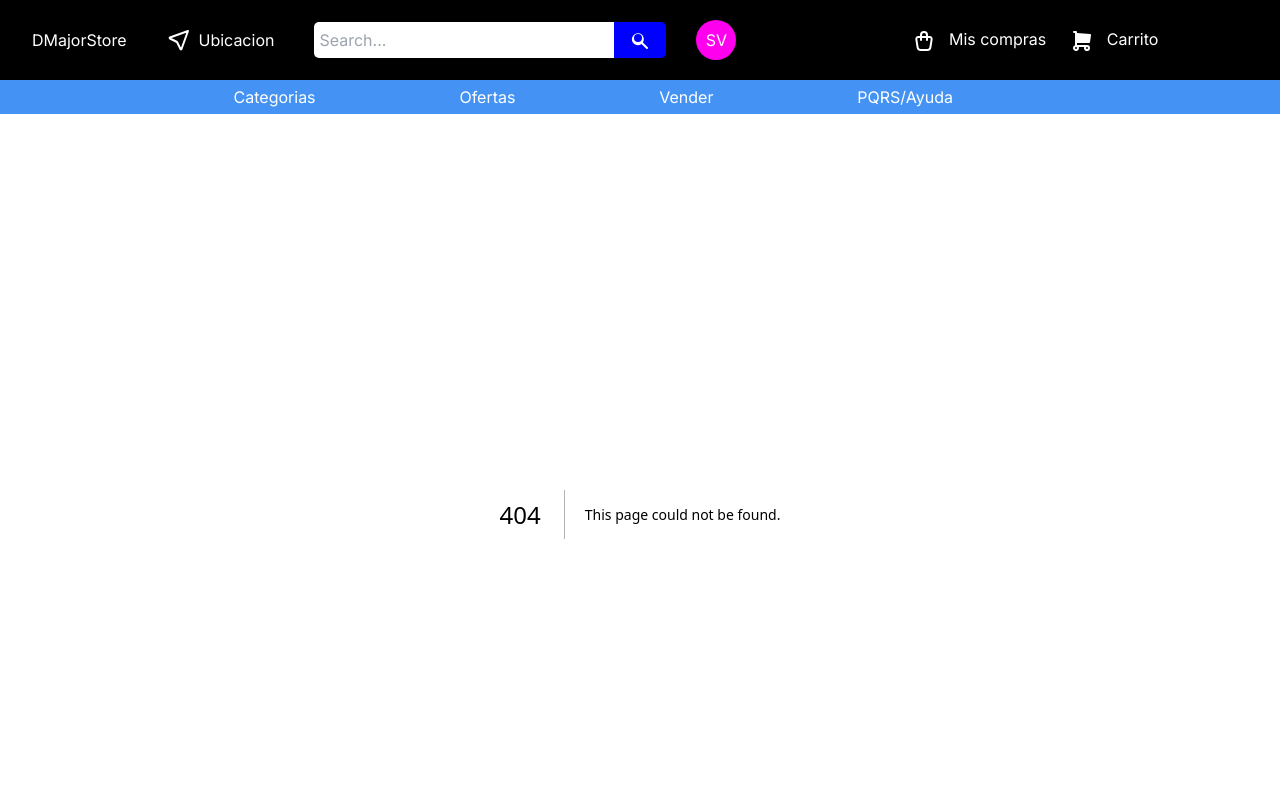
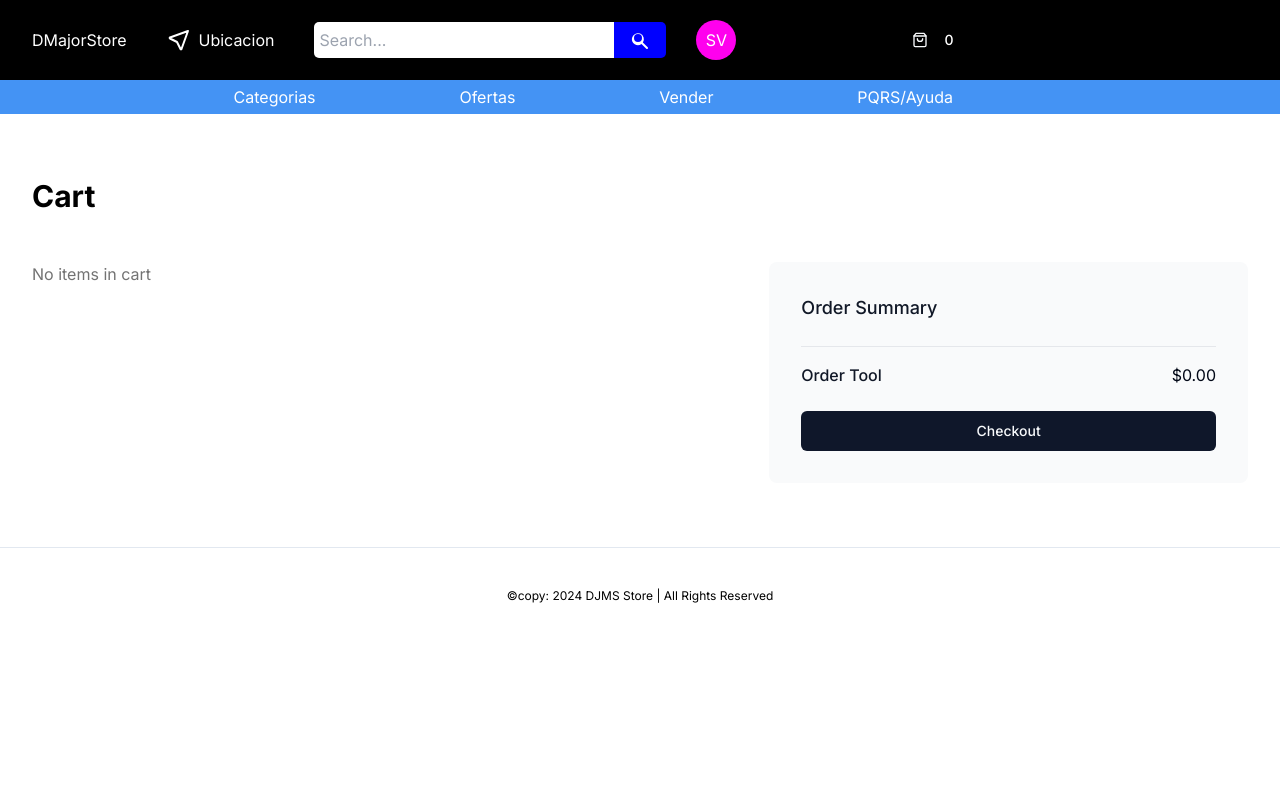
Before and after one commit to DJMS-Team/djms-front, a Next.js app: page /cart in a window 1280 px wide. Before the commit this address had no page. Shown: the top 800 px of the page. Built offline with nearby package versions, Linux system fonts and the light colour scheme.

Commit message:
add summary and shopping cart components

```diff
--- /dev/null
+++ b/app/cart/_components/cart-item.tsx
@@ -0,0 +1,56 @@
+'use client'
+
+import Image from "next/image"
+import { toast } from 'react-hot-toast'
+import { X } from 'lucide-react'
+
+import IconButton from "@/components/ui/icon-button"
+import Currency from "@/components/ui/currency"
+import { useCart } from "@/hooks/cart/use-cart"
+import { Product } from "@/interfaces/product.interface"
+
+interface CartItemProps {
+    data: Product
+}
+
+export const CartItem = ({ data }: CartItemProps) => {
+
+    const cart = useCart()
+
+    const onRemove = () => {
+        cart.removeItem(data.id)
+
+    }
+
+
+    return (
+        <li className="flex py-6 border-b ">
+            <div className="relative h-24 w-24 rounded-md overflow-hidden sm:h-48 sm:w-48">
+                {/* <Image
+                 fill
+                 src={data.photo_url}
+                 alt=''
+                 className="object-cover object-center "/> */}
+            </div>
+            <div className="relative ml-4 flex flex-1 flex-col justify-between sm:ml-6">
+                <div className="absolute z-10 right-0 top-0">
+                    <IconButton onClick={onRemove} icon={<X size={15}/>}/>
+                </div>
+                <div className="relative pr-9 sm:grid sm:grid-cols-2 sm:gap-x-6 sm:pr-0">
+                    <div className="flex justify-between">
+                        <p className="text-lg font-semibold text-black ">
+                            {data.product_name}
+                        </p>
+                    </div>
+                    <div className="mt-1 flex text-sm">
+
+                        <p className="text-gray-500">
+
+                        </p>
+                        <Currency value={data.price} />
+                    </div>
+                </div>
+            </div>
+        </li>
+    )
+}
--- /dev/null
+++ b/app/cart/_components/summary.tsx
@@ -0,0 +1,39 @@
+'use client'
+
+import { useEffect } from "react"
+import { useSearchParams } from "next/navigation"
+import { Button } from "@/components/ui/button"
+import Currency from "@/components/ui/currency"
+
+import { useCart } from "@/hooks/cart/use-cart"
+import { toast } from "react-hot-toast"
+
+export const Summary = () => {
+    const searchParams = useSearchParams()
+    const items = useCart((state) => state.items)
+    const removeAll = useCart((state) => state.removeAll)
+
+    const totalPrice = items.reduce((acc, item) => {
+        return acc + item.price
+    }, 0)
+
+
+    return (
+        <div className="mt-16 rounded-lg bg-gray-50 px-4 py-6 sm:p-6 lg:col-span-5 lg:mt-0 lg:p-8">
+            <h2 className="text-lg font-medium text-gray-900">
+                Order Summary
+            </h2>
+            <div className="mt-6 space-y-4">
+                <div className="flex items-center justify-between border-t border-gray-200 pt-4">
+                    <div className="text-base font-medium text-gray-900">
+                        Order Tool
+                    </div>
+                    <Currency value={totalPrice} />
+                </div>
+            </div>
+            <Button className="w-full mt-6">
+                Checkout
+            </Button>
+        </div>
+    )
+}
--- /dev/null
+++ b/app/cart/page.tsx
@@ -0,0 +1,38 @@
+'use client'
+
+import Container from "@/components/ui/container"
+import { useCart } from "@/hooks/cart/use-cart"
+import { useEffect, useState } from "react"
+import { CartItem } from "./_components/cart-item"
+import { Summary } from "./_components/summary"
+
+const CartPage = () => {
+    const cart = useCart()
+
+    return(
+        <div className="bg-white">
+            <Container>
+                <div className="px-4 py-16 sm:px-6 lg:px-8 ">
+                    <h1 className="text-3xl font-bold text-black">
+                        Cart
+                    </h1>
+                    <div className="mt-12 lg:grid lg:grid-cols-12 lg:items-start gap-x-12">
+                        <div className="lg:col-span-7">
+                            {cart.items.length === 0 && <p className="text-neutral-500">No items in cart</p>}
+                            <ul>
+                               {cart.items.map((item)=>(
+                                <CartItem
+                                 key={item.id}
+                                 data={item}/>
+                               ))}
+                            </ul>
+                        </div>
+                        <Summary />
+                    </div>
+                </div>
+            </Container>
+        </div>
+    )
+}
+
+export default CartPage
--- a/app/layout.tsx
+++ b/app/layout.tsx
@@ -7,6 +7,7 @@ import { Footer } from "@/components/footer";
 import { Inter } from "next/font/google";
 import "./globals.css";
 import store from '@/redux/store';
+import { ToastProvider } from '@/components/cart/toast-provider';
 
 
 const inter = Inter({ subsets: ["latin"] });
@@ -23,6 +24,7 @@ export default function RootLayout({
     <html lang="en">
       <body className={inter.className}>
       <Provider store={store}>
+      <ToastProvider />
       <Navbar />
       {children}
       </Provider>
--- a/app/page.tsx
+++ b/app/page.tsx
@@ -4,7 +4,7 @@ import {getProducts} from "../actions/get-products";
 import ProductList from "@/components/product-list";
 const Home = async () => {
   const products = await getProducts(1, 50, 'ASC');
-  console.log(products);
+  //console.log(products);
   return (
     <Container>
       <div className="space-y-10 pb-10">
--- /dev/null
+++ b/components/cart/toast-provider.tsx
@@ -0,0 +1,8 @@
+'use client'
+import { Toaster } from 'react-hot-toast';
+
+export const ToastProvider = () => {
+    return (
+        <Toaster/>
+    )
+}
--- a/components/navbar.tsx
+++ b/components/navbar.tsx
@@ -1,24 +1,29 @@
 'use client'
-import React, { useState } from 'react';
+import React, { use, useEffect, useState } from 'react';
 import styles from './navbar.module.css';
 import { IconCircuitSwitchClosed, IconMenu, IconShoppingCartFilled, IconShoppingBag, IconLocation } from '@tabler/icons-react';
+import { useCart } from '@/hooks/cart/use-cart';
+import { Button } from './ui/button';
+import { ShoppingBag } from 'lucide-react';
+import { useRouter } from 'next/navigation';
 
 export const Navbar = () => {
   const [isClick, setIsClick] = useState(false);
   const [searchTerm, setSearchTerm] = useState('');
 
+  const [isMounted, setIsMounted] = useState(false);
+
+  useEffect(() => {
+    setIsMounted(true);
+
+  }, [])
+
+  const cart = useCart()
+  const router = useRouter()
+
   const toggleNavbar = (event: React.MouseEvent) => {
     setIsClick(!isClick);
-};
-
-// const handleSearchChange = (event: React.ChangeEvent<HTMLInputElement>) => {
-//   setSearchTerm(event.target.value);
-// };
-
-// const handleSearchSubmit = (event: React.FormEvent<HTMLFormElement>) => {
-//   event.preventDefault();
-//   console.log('Searching for:', searchTerm);
-// };
+  };
 
 
   return (
@@ -54,12 +59,17 @@ export const Navbar = () => {
               <button type="submit" className={styles.userInfo}>SV</button>
               <div className="hidden md:block">
               <div className="navLinks">
-                <a href="/" className="text-white hover:bg-white hover:text-black rounded-lg p-4">
+                {/* <a href="/" className="text-white hover:bg-white hover:text-black rounded-lg p-4">
                 <IconShoppingBag className="inline-block mr-2"/> Mis compras
-                </a>
-                <a href="/" className="text-white hover:bg-white hover:text-black rounded-lg p-2">
-                <IconShoppingCartFilled className="inline-block mr-2"/> Carrito
-                </a>
+                </a> */}
+                <Button onClick={()=>router.push('/cart')} className='flex items-center rounded-full bg-black px-4 py-2'>
+                  <ShoppingBag className="inline-block mr-2 size-4"/>
+                  <span className="ml-2 text-sm font-medium text-white ">
+                    {cart.items.length}
+                  </span>
+                </Button>
+
+
             </div>
 
             </div>
--- a/components/ui/product-card.tsx
+++ b/components/ui/product-card.tsx
@@ -4,6 +4,8 @@ import { Product } from "../../interfaces/product.interface"
 import IconButton from "./icon-button"
 import {  Expand, ShoppingCart } from "lucide-react"
 import Currency from "./currency"
+import { MouseEventHandler } from "react"
+import { useCart } from "@/hooks/cart/use-cart"
 
 interface ProductCard {
     data: Product
@@ -13,15 +15,22 @@ const ProductCard: React.FC<ProductCard> = ({
     data
 }) => {
 
+    const cart = useCart()
+    const onAddToCart: MouseEventHandler<HTMLButtonElement> = (event) => {
+       event?.stopPropagation()
+
+       cart.addItem(data)
+    }
+
     return (
           <div  className="bg-white group cursor-pointer rounded-xl border p-3 space-y-4 my-4 mx-2">
            <div className="aspect-sqare rounded-xl bg-gray-100 relative">
-                {/* <Image
+                 {/* <Image
                   src={data.photo_url}
                   fill
                   alt="Image"
                   className="aspect-square object-cover rounded-md"
-                /> */}
+                />  */}
                 <div className="opacity-0 group-hover:opacity-100 transition absolute w-full px-6 bottom-5">
                     <div className="flex-gap-x-6 justify-center">
                         <IconButton
@@ -29,7 +38,7 @@ const ProductCard: React.FC<ProductCard> = ({
                           icon = {<Expand size={20} className="text-gray-600" />}
                            />
                            <IconButton
-                          onClick={() => {}}
+                          onClick={onAddToCart}
                           icon = {<ShoppingCart size={20} className="text-gray-600" />}
                            />
                     </div>
--- /dev/null
+++ b/hooks/cart/use-cart.ts
@@ -0,0 +1,38 @@
+import { create } from 'zustand'
+import { persist, createJSONStorage } from 'zustand/middleware'
+
+import {Product} from '@/interfaces/product.interface'
+import toast from 'react-hot-toast'
+
+interface CarStore{
+    items: Product[]
+    addItem: (data: Product) => void
+    removeItem: (id: string) => void
+    removeAll: () => void
+}
+
+export const useCart = create(
+    persist<CarStore>((set, get)=>({
+        items: [],
+        addItem: (data: Product) => {
+            const currentItem = get().items
+            const existingItem = currentItem.find((item) => item.id === data.id)
+
+            if(existingItem){
+                return toast('Product already in cart', { icon: '🛒' })
+            }
+
+            set({ items: [...get().items, data]})
+            toast.success('Product added to cart', { icon: '🛒' })
+        },
+        removeItem: (id: string) => {
+            set({items: [...get().items.filter((item) => item.id !== id)]})
+            toast.success('Product removed from cart', { icon: '🛒' })
+        },
+        removeAll: () => set({ items: [] }),
+
+    }), {
+        name: 'cart-storage',
+        storage: createJSONStorage(()=>localStorage)
+    })
+)
--- a/package.json
+++ b/package.json
@@ -11,9 +11,9 @@
   "dependencies": {
     "@emotion/react": "^11.11.4",
     "@emotion/styled": "^11.11.5",
+    "@hookform/resolvers": "^3.6.0",
     "@mui/material": "^5.15.20",
     "@radix-ui/react-alert-dialog": "^1.0.5",
-    "@hookform/resolvers": "^3.6.0",
     "@radix-ui/react-checkbox": "^1.0.4",
     "@radix-ui/react-dialog": "^1.0.5",
     "@radix-ui/react-dropdown-menu": "^2.0.6",
@@ -36,6 +36,7 @@
     "react-countup": "^6.5.3",
     "react-dom": "^18",
     "react-hook-form": "^7.52.0",
+    "react-hot-toast": "^2.4.1",
     "react-icons": "^5.2.1",
     "react-redux": "^9.1.2",
     "react-use": "^17.5.0",
```
Also changed, not shown: 1 other file (tests, documents, lock files or other folders).
